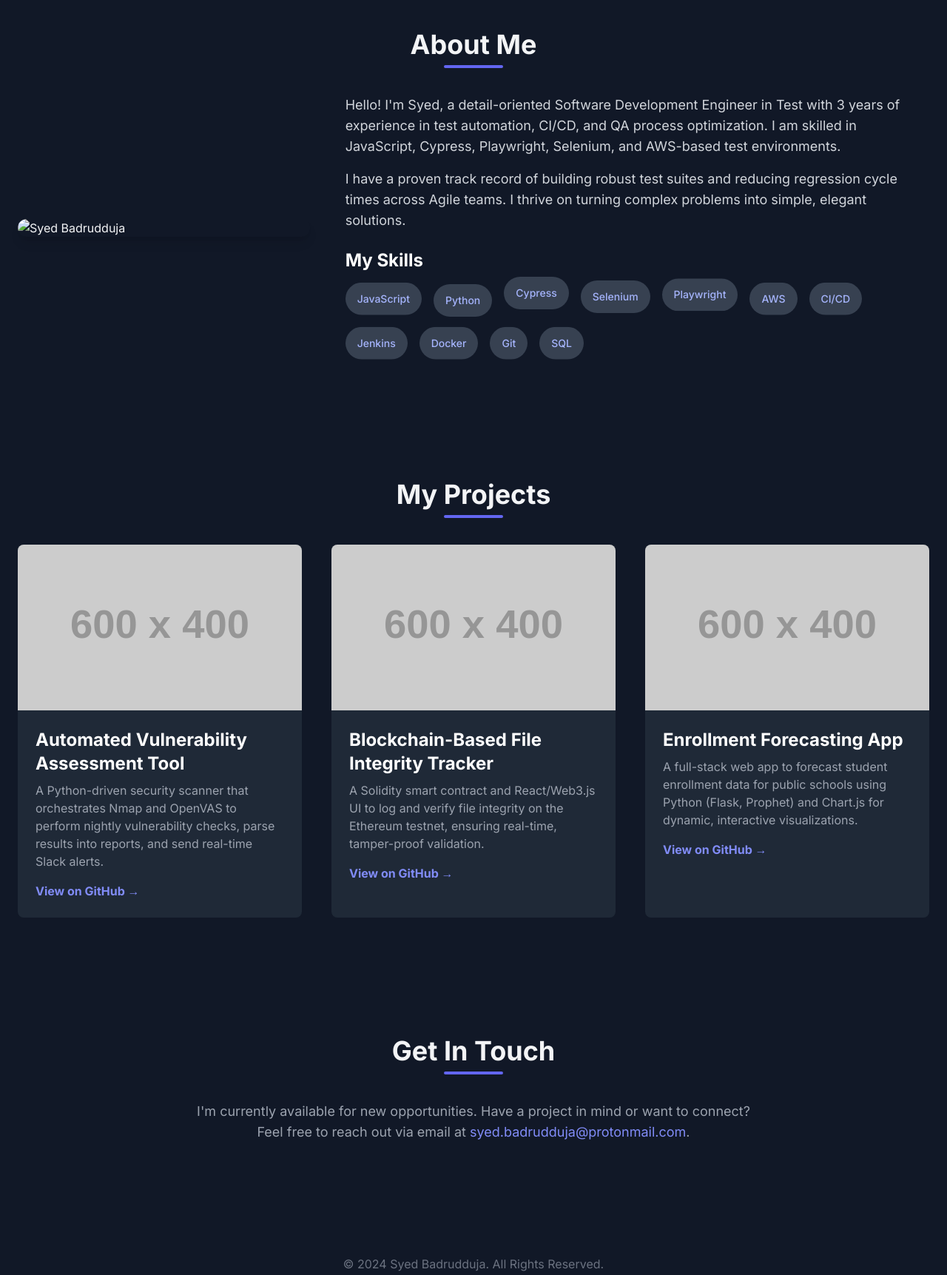
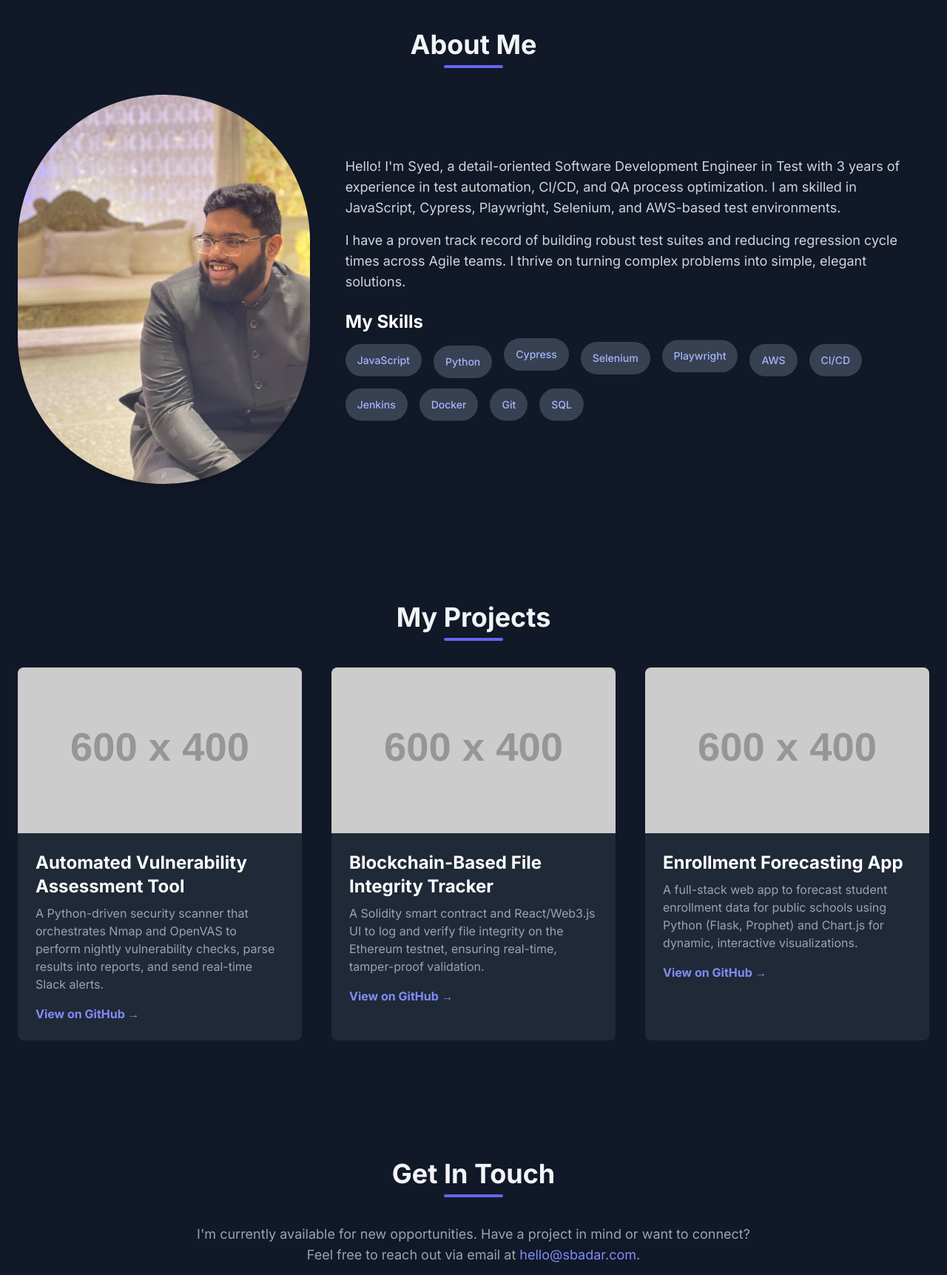
Before and after one commit to SyButter/website, a plain HTML site: page index.html in a window 1280 px wide. Shown: the part 840-2563 px from the top of the page at 74% size. Drawn offline with nearby package versions, Linux system fonts and the light colour scheme; placeholder pictures from the web are drawn by us; animation ran at ten frames a second.

Commit message:
change email add photo

```diff
--- a/index.html
+++ b/index.html
@@ -64,7 +64,7 @@
             <h2 class="section-title">About Me</h2>
             <div class="flex flex-col md:flex-row items-center gap-12">
                 <div class="md:w-1/3">
-                    <img src="IMG_1158.jpeg" alt="Syed Badrudduja" class="rounded-full shadow-lg mx-auto">
+                    <img src="images/headshot.jpg" alt="A headshot of Syed Badrudduja" class="rounded-full shadow-lg mx-auto">
                 </div>
                 <div class="md:w-2/3 text-lg text-gray-300">
                     <p class="mb-4">
@@ -128,7 +128,7 @@
         <div class="container mx-auto px-6">
             <h2 class="section-title">Get In Touch</h2>
             <p class="text-center text-lg text-gray-400 max-w-3xl mx-auto mb-12">
-                I'm currently available for new opportunities. Have a project in mind or want to connect? Feel free to reach out via email at <a href="mailto:syed.badrudduja@protonmail.com" class="nav-link text-indigo-400 hover:underline">syed.badrudduja@protonmail.com</a>.
+                I'm currently available for new opportunities. Have a project in mind or want to connect? Feel free to reach out via email at <a href="mailto:syed.badrudduja@protonmail.com" class="nav-link text-indigo-400 hover:underline">hello@sbadar.com</a>.
             </p>
         </div>
     </section>
```
Also changed, not shown: images/headshot.jpg (added).
